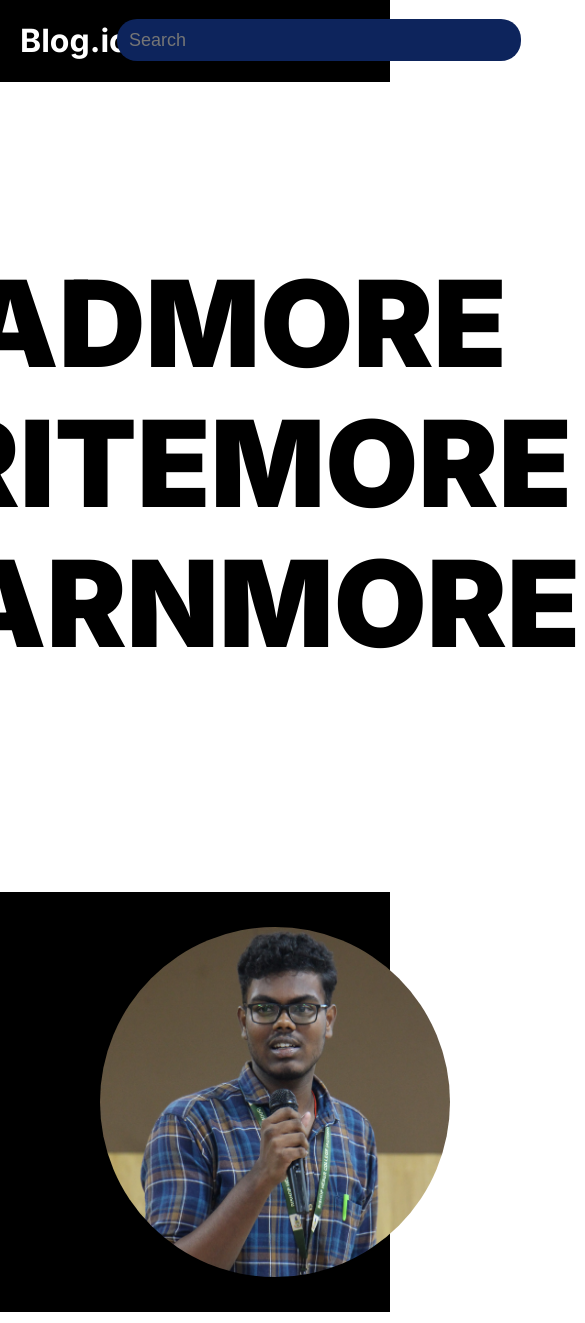
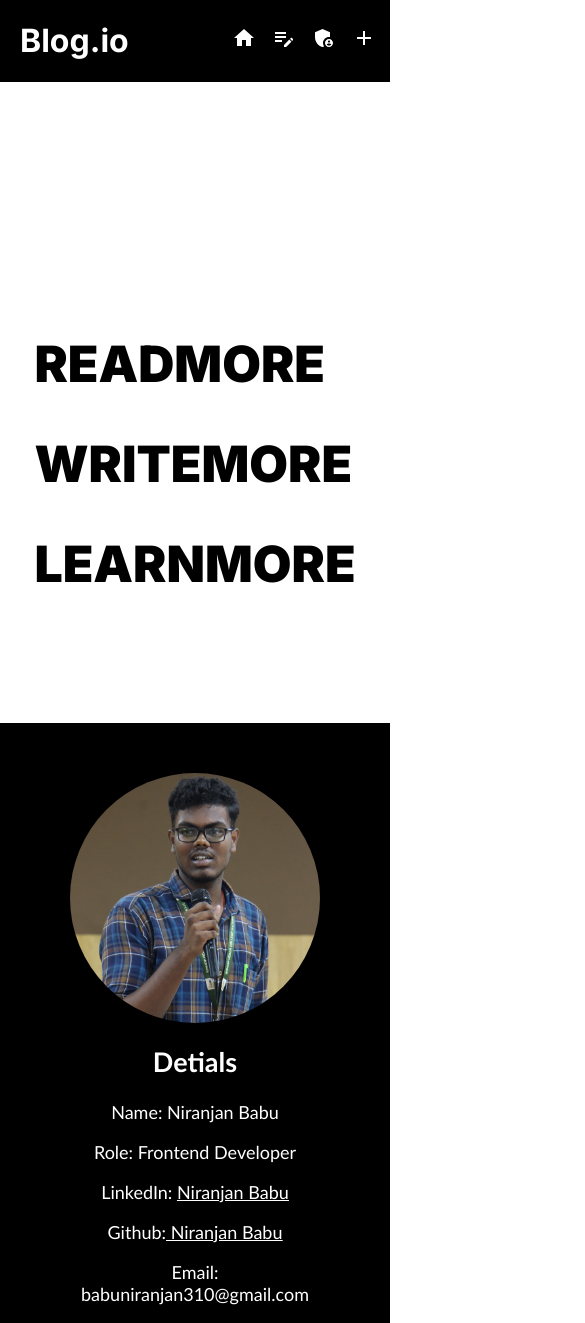
Before and after one commit to Niranjan-Babu/Blog-App, a Next.js app: page / in a window 390 px wide. Shown: the top 1323 px of the page, 585 px wide, since content can reach past the window. Built offline with nearby package versions, Linux system fonts and the light colour scheme.

Commit message:
new updated build

```diff
--- a/app/globals.css
+++ b/app/globals.css
@@ -2,4 +2,8 @@
 body, html {
   margin: 0;
   padding: 0;
+
 }
+.mainPage{
+
+}
--- a/app/main/createBlog/page.jsx
+++ b/app/main/createBlog/page.jsx
@@ -63,7 +63,7 @@ const CreateBlog = () => {
 
         <TextField
           id="outlined-basic"
-          label="User Email"
+          label="User Email(must be unique)"
           type="email"
           variant="outlined"
           name="createremail"
@@ -84,6 +84,7 @@ const CreateBlog = () => {
           Save
         </button>
       </form>
+
     </div>
   );
 };
--- a/app/main/page.jsx
+++ b/app/main/page.jsx
@@ -14,6 +14,7 @@ const BlogMain = async ({searchParams}) => {
     <>
 
     <div className={styles.container}>
+
         {blogs?.map((blog)=>(
             <div key={blog.id}>
             <CardPaper id={blog.id} title={blog.title} content={blog.content}/>
--- a/app/page.module.css
+++ b/app/page.module.css
@@ -1,3 +1,4 @@
+
 .container{
   width: 100%;
   height: 90vh;
@@ -11,3 +12,13 @@
   font-weight: 900;
   line-height: 20px;
 }
+@media only screen and (max-width: 764px){
+  .container{
+    height: 70vh;
+  }
+  .text{
+
+    font-size: 50px;
+    line-height: 50px;
+  }
+}
--- a/app/ui/card/card.module.css
+++ b/app/ui/card/card.module.css
@@ -13,11 +13,7 @@
     background-size: 200% !important;
     transition: .5s ease-out !important;
 }
-.container:hover {
-    background-position: left ;
 
-
-}
 .modal{
     text-align: center;
 }
@@ -51,3 +47,9 @@
     background-color: white !important;
     color: black!important;
 }
+@media only screen and (max-width:450px){
+    .container{
+        height: 270px;
+        width: 270px;
+    }
+}
--- a/app/ui/footer/footer.module.css
+++ b/app/ui/footer/footer.module.css
@@ -35,3 +35,62 @@
 .Link{
     color: white;
 }
+
+@media only screen and (max-width:1115px){
+    .skill{
+        display: none;
+    }
+}
+@media only screen and (max-width:975px){
+    .projects{
+        display: none;
+    }
+    .nir{
+        margin-left: 30px;
+    }
+}
+@media only screen and (max-width:975px){
+    .botbox{
+        height: 750px;
+        align-items: baseline;
+        text-align: center;
+
+    }
+    .nir{
+        position: absolute;
+        margin-left: 50%;
+        transform: translate(-50%);
+        margin-top: 50px ;
+    }
+    .detials{
+        margin-top: 400px;
+        margin-left: 50%;
+        transform: translate(-50%);
+    }
+
+}
+@media only screen and (max-width:500px){
+
+    .botbox{
+        height: 600px;
+
+    }.nir{
+        height: 250px;
+        width: 250px;
+    }
+    .detials{
+        margin-top: 300px;
+        font-size: 18px;
+    }
+}
+@media only screen and (max-width:420px){
+    .nir{
+        height: 250px;
+        width: 250px;
+    }
+    .detials{
+
+        font-size: 18px;
+    }
+
+}
--- a/app/ui/navbar/navbar.jsx
+++ b/app/ui/navbar/navbar.jsx
@@ -3,6 +3,10 @@ import styles from './navbar.module.css'
 import Link from 'next/link'
 import Search from '../search/search'
 import { Suspense } from 'react'
+import AdminPanelSettingsIcon from '@mui/icons-material/AdminPanelSettings';
+import AddIcon from '@mui/icons-material/Add';
+import HomeIcon from '@mui/icons-material/Home';
+import EditNoteIcon from '@mui/icons-material/EditNote';
 const Navbar = () => {
   return (
     <div className={styles.container}>
@@ -10,12 +14,17 @@ const Navbar = () => {
 
       <div className={styles.navbox}>
       <Suspense>
-        <Search className={styles.searchbar} placeholder="Search"/>
+        <Search className={styles.searchbar} placeholder="Search" />
       </Suspense>
-         <Link href="/"><div className={styles.navbox1}>Home</div></Link>
-         <Link href="/main"><div className={styles.navbox1}>Blogs</div></Link>
-         <Link href="https://dashboard-flax-eta.vercel.app/dashboard" target='blank'><div className={styles.navbox1}>Dashboard</div></Link>
-         <Link href="/main/createBlog"><div className={styles.navbox1}>Create</div></Link>
+         <Link href="/"><div className={styles.navbox1}><span className={styles.name}>Home</span>
+         <span className={styles.icon}><HomeIcon/></span></div></Link>
+         <Link href="/main"><div className={styles.navbox1}><span className={styles.name}>Blogs</span>
+         <span className={styles.icon}><EditNoteIcon/></span></div></Link>
+         <Link href="https://dashboard-flax-eta.vercel.app/dashboard" target='blank'>
+          <div className={styles.navbox1}><span className={styles.name}>Dashboard</span>
+          <span className={styles.icon}><AdminPanelSettingsIcon/></span></div></Link>
+         <Link href="/main/createBlog"><div className={styles.navbox1}><span className={styles.name}>Create</span>
+         <span className={styles.icon}><AddIcon/></span></div></Link>
       </div>
     </div>
   )
--- a/app/ui/navbar/navbar.module.css
+++ b/app/ui/navbar/navbar.module.css
@@ -1,4 +1,6 @@
 .container{
+
+    z-index: 100;
     width: 100%;
     height: 80px;
     border-bottom: 2px solid black;
@@ -15,9 +17,10 @@
 }
 .navbox{
     position: absolute;
-    right: 20px;
-    width: 70%;
+    right: 50px;
+    width: 60%;
     display: flex;
+    gap: 10px;
     justify-content: space-around;
     font-size: 20px;
     align-items: center;
@@ -25,7 +28,6 @@
 
 .navbox div{
     width: auto;
-    padding: 10px 20px ;
     display: flex;
     justify-content: center;
     align-items: center;
@@ -36,6 +38,7 @@
 }
 .navbox1:hover{
     color: white;
+    padding: 7px 5px ;
     background-color: blueviolet;
     cursor: pointer;
 }
@@ -43,3 +46,36 @@
     text-decoration: none;
     color: inherit;
 }
+.icon{
+    display: none;
+}
+
+
+@media only screen and (max-width:900px){
+    .name{
+        display: none;
+    }
+    .icon{
+        display: block;
+    }
+    .icon:hover{
+
+        color: white;
+    background-color: blueviolet;
+    cursor: pointer;
+    }
+    .navbox {
+        right: 20px;
+    }
+}
+@media only screen and (max-width:600px){
+    .navbox{
+        right: 20px;
+        height: 10px;
+        width: 40%;
+        gap: 20px;
+    }
+    .navbox div{
+        width: 20px;
+    }
+}
--- a/app/ui/search/search.module.css
+++ b/app/ui/search/search.module.css
@@ -10,7 +10,13 @@
     font-size: 18px;
     height: 40px;
     border-radius: 20px;
-    width: 400px;
+    width: 25vw;
     outline: none;
     border: none;
 }
+
+@media only screen and (max-width: 600px) {
+    .input{
+        display: none;
+    }
+}
--- a/app/ui/single/single.module.css
+++ b/app/ui/single/single.module.css
@@ -25,3 +25,22 @@
     color: rgba(78, 88, 97, 0.582);
 
 }
+@media only screen and (max-width:450px){
+    .container{
+       margin:auto;
+        width: 90vw;
+    }
+    .title{
+        font-size: 24px;
+    }
+    .content{
+        font-size: 14px;
+        width: 90%;
+        margin: auto;
+        overflow-x: scroll;
+    }
+    .cred{
+        margin: auto;
+        width: 80%;
+    }
+}
--- a/package.json
+++ b/package.json
@@ -11,7 +11,8 @@
   "dependencies": {
     "@emotion/react": "^11.11.3",
     "@emotion/styled": "^11.11.0",
-    "@mui/material": "^5.15.1",
+    "@mui/icons-material": "^5.15.3",
+    "@mui/material": "^5.15.3",
     "aws4": "^1.12.0",
     "draft-js": "^0.11.7",
     "framer-motion": "^10.16.16",
```
Also changed, not shown: app/ui/createBlog/createblog.module.css (+11 -0 lines), 2 other files (tests, documents, lock files or other folders).
